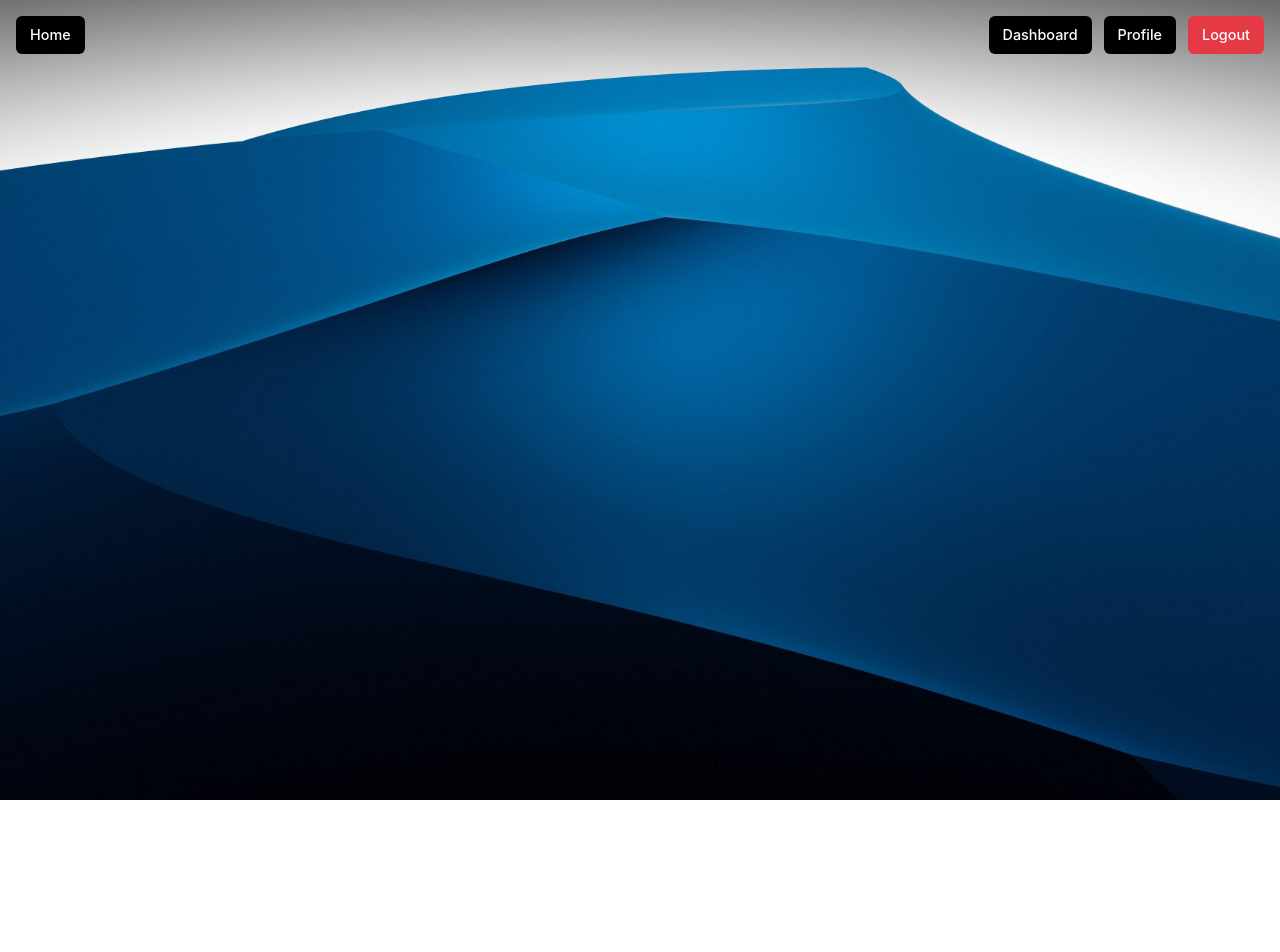
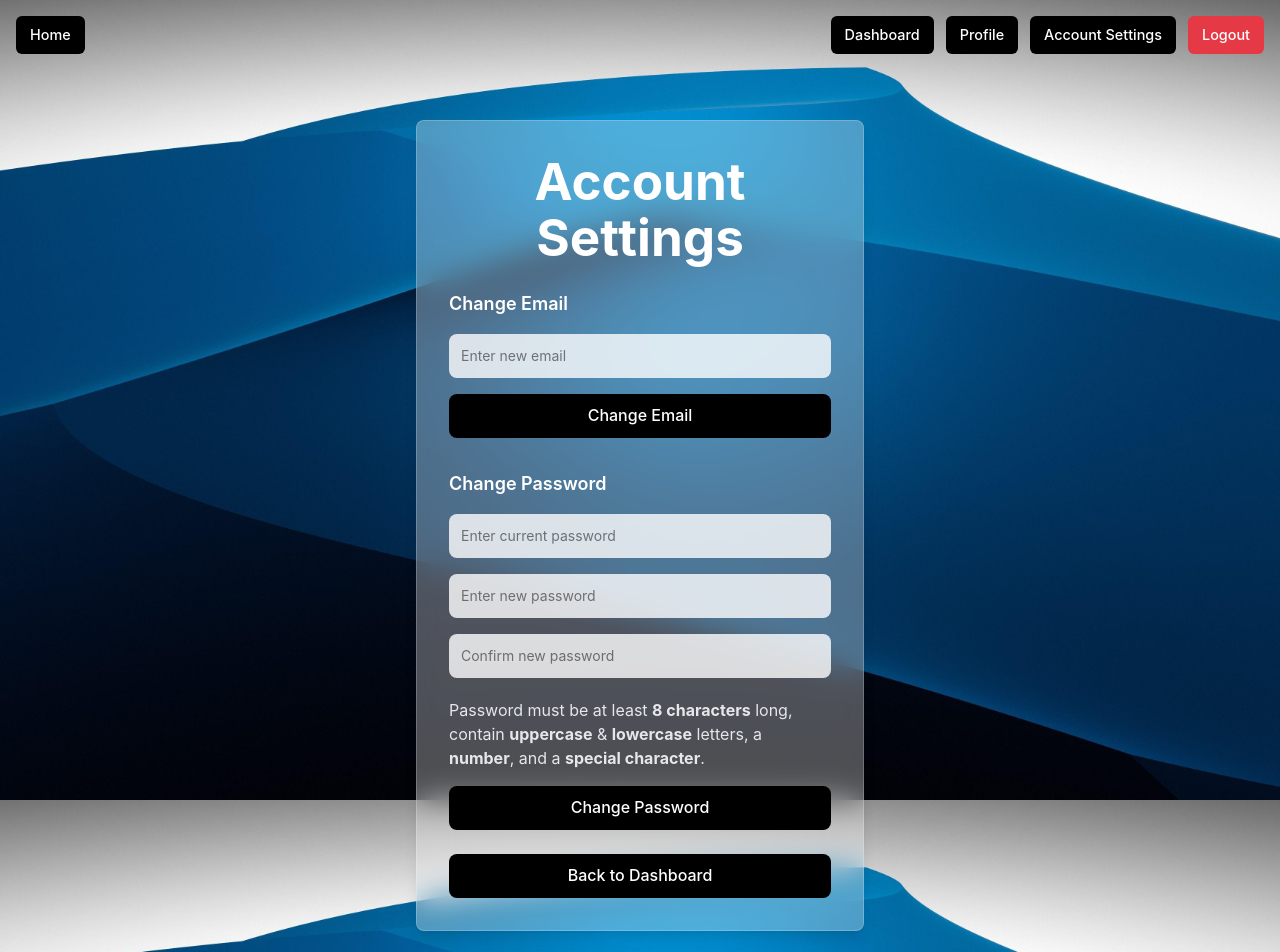
Before and after one commit to AAleksandros/Simple-Web-App, a Vue app in the folder frontend/: page /account-settings in a window 1280 px wide. Shown: the top 952 px of the page. Before the commit the page ends 800 px from the top, so only its background shows below. Built offline with nearby package versions, Linux system fonts and the light colour scheme; sample sign-in values are in the browser's storage.

Commit message:
New account-settings view, added corresponding router path and button in navbar/dashboard

```diff
--- a/frontend/src/components/NavBar.vue
+++ b/frontend/src/components/NavBar.vue
@@ -21,13 +21,15 @@ const logout = () => {
     <!-- Home Button -->
     <RouterLink to="/" class="nav-btn fixed top-4 left-4 z-50">Home</RouterLink>
 
-    <!-- Show these when NOT logged in -->
+    <!-- Show when NOT logged in -->
     <RouterLink v-if="!isAuthenticated" to="/register" class="nav-btn">Register</RouterLink>
     <RouterLink v-if="!isAuthenticated" to="/login" class="nav-btn">Login</RouterLink>
 
-    <!-- Show these when logged in -->
+    <!-- Show when logged in -->
     <RouterLink v-if="isAuthenticated" to="/dashboard" class="nav-btn">Dashboard</RouterLink>
     <RouterLink v-if="isAuthenticated && !isAdmin" to="/profile" class="nav-btn">Profile</RouterLink>
+    <!-- Account Settings button for all authenticated users -->
+    <RouterLink v-if="isAuthenticated" to="/account-settings" class="nav-btn">Account Settings</RouterLink>
     <RouterLink v-if="isAuthenticated && isAdmin" to="/admin-dashboard" class="nav-btn">Admin Panel</RouterLink>
 
     <!-- Logout Button -->
@@ -36,7 +38,6 @@ const logout = () => {
 </template>
 
 <style scoped>
-/* Floating Button Style */
 .nav-btn {
   background: black;
   color: white;
@@ -47,12 +48,9 @@ const logout = () => {
   border-radius: 6px;
   transition: background 0.3s ease-in-out, transform 0.2s ease-in-out;
 }
-
 .nav-btn:hover {
   background: rgb(31, 47, 70);
 }
-
-/* Logout Button */
 .logout-btn {
   background: #e63946;
   color: white;
@@ -64,7 +62,6 @@ const logout = () => {
   cursor: pointer;
   transition: background 0.3s ease-in-out, transform 0.2s ease-in-out;
 }
-
 .logout-btn:hover {
   background: #b71c1c;
 }
--- a/frontend/src/router/index.ts
+++ b/frontend/src/router/index.ts
@@ -8,6 +8,7 @@ import VerifyEmailView from "../views/VerifyEmailView.vue";
 import ForgotPasswordView from "../views/ForgotPasswordView.vue";
 import ResetPasswordView from "../views/ResetPasswordView.vue";
 import ProfileView from "../views/ProfileView.vue";
+import AccountSettingsView from "../views/AccountSettingsView.vue";
 import { useAuthStore } from "../stores/auth";
 
 // User Dashboard Guard
@@ -33,6 +34,7 @@ const routes = [
   { path: "/login", component: LoginView, meta: { title: "Login - Web App" }, beforeEnter: guestGuard },
   { path: "/register", component: RegisterView, meta: { title: "Register - Web App" }, beforeEnter: guestGuard },
   { path: "/profile", component: ProfileView, meta: { title: "My Profile - Web App" }, beforeEnter: authGuard },
+  { path: "/account-settings", component: AccountSettingsView, meta: { title: "Account Settings - Web App" }, beforeEnter: authGuard },
   { path: "/dashboard", component: DashboardView, meta: { title: "Dashboard - Web App" }, beforeEnter: authGuard },
   { path: "/admin-dashboard", component: AdminDashboardView, meta: { title: "Admin Panel - Web App" }, beforeEnter: adminGuard },
 
--- /dev/null
+++ b/frontend/src/views/AccountSettingsView.vue
@@ -0,0 +1,257 @@
+<script setup lang="ts">
+import { ref, onMounted } from "vue";
+import { useRouter } from "vue-router";
+import api from "../api";
+
+// Change Email
+const newEmail = ref("");
+const emailChangeMessage = ref("");
+const emailChangeError = ref("");
+const loadingEmail = ref(false);
+
+const emailCooldownActive = ref(false);
+const emailCooldownSeconds = ref(0);
+
+const router = useRouter();
+
+// Resume cooldown from localStorage if it exists
+onMounted(() => {
+  const lastEmailChangeRequest = localStorage.getItem("last_email_change_request");
+  const storedCooldown = localStorage.getItem("email_change_cooldown_seconds");
+  if (lastEmailChangeRequest && storedCooldown) {
+    const elapsed = (Date.now() - Number(lastEmailChangeRequest)) / 1000;
+    const remaining = Math.max(Number(storedCooldown) - elapsed, 0);
+    if (remaining > 0) {
+      emailCooldownSeconds.value = Math.ceil(remaining);
+      startEmailCooldown();
+    }
+  }
+});
+
+const startEmailCooldown = () => {
+  emailCooldownActive.value = true;
+  const interval = setInterval(() => {
+    emailCooldownSeconds.value -= 1;
+    if (emailCooldownSeconds.value <= 0) {
+      clearInterval(interval);
+      emailCooldownActive.value = false;
+      localStorage.removeItem("email_change_cooldown_seconds");
+    }
+  }, 1000);
+};
+
+const changeEmail = async () => {
+  if (emailCooldownActive.value) return;
+
+  emailChangeMessage.value = "";
+  emailChangeError.value = "";
+  loadingEmail.value = true;
+
+  try {
+    const response = await api.post("change-email/", { new_email: newEmail.value });
+    emailChangeMessage.value = response.data.message;
+    // Start cooldown immediately after a successful request
+    const retryAfter = Number(response.headers["retry-after"]) || 60;
+    emailCooldownSeconds.value = retryAfter;
+    localStorage.setItem("last_email_change_request", Date.now().toString());
+    localStorage.setItem("email_change_cooldown_seconds", emailCooldownSeconds.value.toString());
+    startEmailCooldown();
+  } catch (error: any) {
+    if (error.response?.status === 429) {
+      const retryAfter = Number(error.response.headers["retry-after"]) || 60;
+      emailCooldownSeconds.value = retryAfter;
+      localStorage.setItem("last_email_change_request", Date.now().toString());
+      localStorage.setItem("email_change_cooldown_seconds", emailCooldownSeconds.value.toString());
+      emailChangeError.value = "Please wait before requesting another email change.";
+      startEmailCooldown();
+    } else {
+      emailChangeError.value = error.response?.data?.error || "Failed to change email.";
+    }
+  } finally {
+    loadingEmail.value = false;
+  }
+};
+
+
+// Change Password
+const oldPassword = ref("");
+const newPassword = ref("");
+const confirmNewPassword = ref("");
+const passwordChangeMessage = ref("");
+const passwordChangeError = ref("");
+const loadingPassword = ref(false);
+
+const changePassword = async () => {
+  passwordChangeMessage.value = "";
+  passwordChangeError.value = "";
+  loadingPassword.value = true;
+
+  if (!oldPassword.value || !newPassword.value || !confirmNewPassword.value) {
+    passwordChangeError.value = "All fields are required.";
+    loadingPassword.value = false;
+    return;
+  }
+  if (newPassword.value !== confirmNewPassword.value) {
+    passwordChangeError.value = "New passwords do not match.";
+    loadingPassword.value = false;
+    return;
+  }
+
+  try {
+    const response = await api.post("change-password/", {
+      old_password: oldPassword.value,
+      new_password: newPassword.value,
+      confirm_password: confirmNewPassword.value,
+    });
+    passwordChangeMessage.value = response.data.message;
+  } catch (error: any) {
+    if (error.response?.status === 429) {
+      passwordChangeError.value = "Please wait before requesting another password change.";
+    } else {
+      passwordChangeError.value = error.response?.data?.error || "Failed to change password.";
+    }
+  } finally {
+    loadingPassword.value = false;
+  }
+};
+
+const goBack = () => {
+  router.push("/dashboard");
+};
+</script>
+
+<template>
+  <!-- Full-page container with background -->
+  <div
+    class="pt-30 pb-30 flex items-center justify-center px-4 bg-cover bg-center overflow-y-auto"
+    style="background-image: url('/background.png'); background-attachment: fixed;"
+  >
+    <!-- Semi-transparent, blurred container -->
+    <div class="bg-white/30 backdrop-blur-lg p-8 rounded-lg shadow-lg max-w-md w-full border border-white/20">
+      <h1 class="text-center text-2xl font-bold text-white sm:text-3xl">
+        Account Settings
+      </h1>
+
+      <!-- Change Email Section -->
+      <div class="mt-6 space-y-4">
+        <h2 class="text-lg font-semibold text-white">Change Email</h2>
+
+        <!-- Error / Success Messages for Email Change -->
+        <div
+          v-if="emailChangeError"
+          class="w-full text-center bg-black/60 backdrop-blur-md px-4 py-2 rounded"
+        >
+          <p class="text-red-500 text-s">{{ emailChangeError }}</p>
+        </div>
+        <div
+          v-if="emailChangeMessage"
+          class="w-full text-center bg-black/60 backdrop-blur-md px-4 py-2 rounded"
+        >
+          <p class="text-green-400 text-s">{{ emailChangeMessage }}</p>
+        </div>
+
+        <!-- New Email Input -->
+        <input
+          type="email"
+          v-model="newEmail"
+          placeholder="Enter new email"
+          class="w-full rounded-lg border-gray-300 p-3 text-sm bg-white/80 text-black"
+        />
+
+        <!-- Change Email Button with cooldown logic -->
+        <button
+          @click="changeEmail"
+          :disabled="loadingEmail || emailCooldownActive"
+          class="w-full rounded-lg bg-blue-600 px-5 py-3 text-sm font-medium text-white hover:bg-blue-700 transition disabled:bg-gray-500"
+        >
+          <template v-if="emailCooldownActive">
+            Wait {{ emailCooldownSeconds }}s
+          </template>
+          <template v-else>
+            {{ loadingEmail ? "Changing..." : "Change Email" }}
+          </template>
+        </button>
+      </div>
+
+      <!-- Change Password Section -->
+      <div class="mt-8 space-y-4">
+        <h2 class="text-lg font-semibold text-white">Change Password</h2>
+
+        <!-- Error / Success Messages for Password Change -->
+        <div
+          v-if="passwordChangeError"
+          class="w-full text-center bg-black/60 backdrop-blur-md px-4 py-2 rounded"
+        >
+          <p class="text-red-500 text-s">{{ passwordChangeError }}</p>
+        </div>
+        <div
+          v-if="passwordChangeMessage"
+          class="w-full text-center bg-black/60 backdrop-blur-md px-4 py-2 rounded"
+        >
+          <p class="text-green-400 text-s">{{ passwordChangeMessage }}</p>
+        </div>
+
+        <!-- Old Password -->
+        <input
+          type="password"
+          v-model="oldPassword"
+          placeholder="Enter current password"
+          class="w-full rounded-lg border-gray-300 p-3 text-sm bg-white/80 text-black"
+        />
+
+        <!-- New Password -->
+        <input
+          type="password"
+          v-model="newPassword"
+          placeholder="Enter new password"
+          class="w-full rounded-lg border-gray-300 p-3 text-sm bg-white/80 text-black"
+        />
+
+        <!-- Confirm New Password -->
+        <input
+          type="password"
+          v-model="confirmNewPassword"
+          placeholder="Confirm new password"
+          class="w-full rounded-lg border-gray-300 p-3 text-sm bg-white/80 text-black"
+        />
+        <p class="text-gray-200 text-s mt-1">
+            Password must be at least <strong>8 characters</strong> long, contain
+            <strong>uppercase</strong> & <strong>lowercase</strong> letters, a
+            <strong>number</strong>, and a
+            <strong>special character</strong>.
+          </p>
+
+        <!-- Change Password Button -->
+        <button
+          @click="changePassword"
+          :disabled="loadingPassword"
+          class="w-full rounded-lg bg-blue-600 px-5 py-3 text-sm font-medium text-white hover:bg-blue-700 transition disabled:bg-gray-500"
+        >
+          {{ loadingPassword ? "Changing..." : "Change Password" }}
+        </button>
+      </div>
+
+      <!-- Back Button -->
+      <button
+        @click="goBack"
+        class="mt-6 w-full rounded-lg bg-gray-700 px-5 py-3 text-sm font-medium text-white hover:bg-gray-600 transition"
+      >
+        Back to Dashboard
+      </button>
+    </div>
+  </div>
+</template>
+
+<style scoped>
+input {
+  outline: none;
+  transition: border 0.3s ease-in-out;
+}
+input:focus {
+  border-color: #ffffff;
+  box-shadow: 0 0 0 2px #525252;
+}
+button {
+  transition: background 0.3s ease-in-out;
+}
+</style>
--- a/frontend/src/views/DashboardView.vue
+++ b/frontend/src/views/DashboardView.vue
@@ -5,19 +5,16 @@ import { computed } from "vue";
 
 const router = useRouter();
 const authStore = useAuthStore();
-
-// Get user role (Admin or User)
 const isAdmin = computed(() => authStore.user?.is_staff === true);
 
-// Logout function
 const logout = () => {
   authStore.logout();
   router.push("/");
 };
 
-// Navigation functions
 const goToAdminPanel = () => router.push("/admin-dashboard");
 const goToProfile = () => router.push("/profile");
+const goToAccountSettings = () => router.push("/account-settings");
 </script>
 
 <template>
@@ -34,30 +31,30 @@ const goToProfile = () => router.push("/profile");
         You are successfully logged in.
       </p>
 
-      <!-- Admin Specific Message -->
+      <!-- Role-specific message -->
       <p v-if="isAdmin" class="mt-4 text-lg text-blue-300">
         Go to the <strong>Admin Panel</strong> to manage users and settings.
       </p>
-
-      <!-- User Specific Message -->
       <p v-else class="mt-4 text-lg text-green-300">
         Go to your <strong>Profile</strong> to view and edit your information.
       </p>
 
       <div class="mt-6 flex justify-center gap-4">
-        <!-- Admin Panel Button -->
         <button v-if="isAdmin" @click="goToAdminPanel"
           class="px-6 py-3 rounded-lg text-white bg-blue-500 hover:bg-blue-600 transition text-lg font-semibold">
           Go to Admin Panel
         </button>
-
-        <!-- Profile Button -->
         <button v-else @click="goToProfile"
           class="px-6 py-3 rounded-lg text-white bg-green-500 hover:bg-green-600 transition text-lg font-semibold">
           Go to Profile
         </button>
 
-        <!-- Logout Button -->
+        <!-- Account Settings Button -->
+        <button @click="goToAccountSettings"
+          class="px-6 py-3 rounded-lg text-white bg-purple-500 hover:bg-purple-600 transition text-lg font-semibold">
+          Account Settings
+        </button>
+
         <button @click="logout"
           class="px-6 py-3 rounded-lg text-white bg-red-500 hover:bg-red-600 transition text-lg font-semibold">
           Logout
@@ -71,7 +68,6 @@ const goToProfile = () => router.push("/profile");
 button {
   transition: background 0.3s ease-in-out;
 }
-
 h1 {
   text-shadow: 2px 2px 8px rgba(0, 0, 0, 0.3);
 }
```
